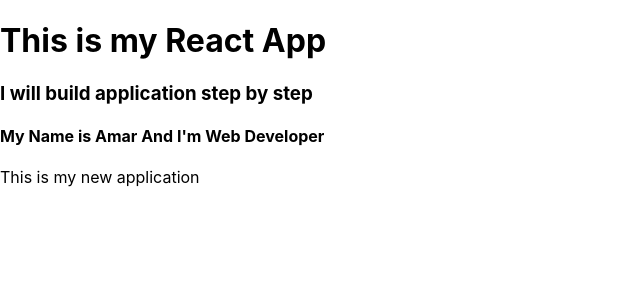
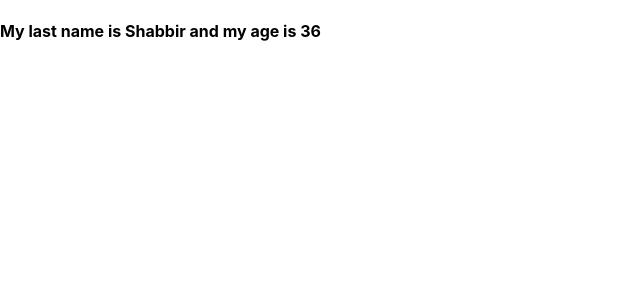
Before and after one commit to meandcloud/React-Apps, a React (Create React App) app in the folder project001/: page / in a window 1280 px wide. Shown: the top 300 px of the page, without its empty margins (0-640 px from the left). Built offline with nearby package versions, Linux system fonts and the light colour scheme; the HTML template or start-up script is replaced by a standard one.

Commit message:
Updated project001

```diff
--- a/project001/package.json
+++ b/project001/package.json
@@ -38,11 +38,5 @@
   "devDependencies": {
     "git-scripts": "^0.4.3",
     "surge": "^0.22.1"
-  },
-  "git": {
-    "scripts": {
-      "pre-push": "surge --project ./ --domain sportworld.surge.sh"
-}
-
   }
 }
--- a/project001/src/App.js
+++ b/project001/src/App.js
@@ -1,14 +1,27 @@
 import './App.css';
+import Example1_Props from './Components/Example1_Props'
+import Example2_Hello from './Components/Example2_Hello'
 
 function App() {
+
+
+
+
   return (
     <div>
-        <h1>This is my React App</h1>
-        <h3>I will build application step by step</h3>
-        <h4>My Name is Amar And I'm Web Developer</h4>
-        <p>
-          This is my new application
-        </p>
+        {/* Example 1 */}
+        {/* <Example1_Props fname="Amar" age="36" /> */}
+
+        {/* Example2 */}
+        <Example1_Props fname="Amar" age={36-6} />
+
+        {/* <br />
+        <Example2_Hello firstName="Amar" /> */}
+
+
+
+
+
     </div>
   );
 }
--- /dev/null
+++ b/project001/src/Components/Example1_Props.js
@@ -0,0 +1,18 @@
+import React from 'react'
+
+function Example1_Props(props){
+
+    let user = {lname: "Shabbir", age: 36}
+
+    return(
+        <>
+            {/* <h3>My Name is {props.fname}</h3>
+            <h3>My age is {props.age - 5}</h3> */}
+
+            <h4>My last name is {user.lname} and my age is {user.age}</h4>
+
+        </>
+    )
+}
+
+export default Example1_Props
--- /dev/null
+++ b/project001/src/Components/Example2_Hello.js
@@ -0,0 +1,16 @@
+import React from 'react'
+
+function Example2_Hello({firstName}){
+    return(
+        <>
+
+            <p>
+                This is the paragraph which is coming from hello.js {firstName}
+            </p>
+
+
+        </>
+    )
+}
+
+export default Example2_Hello
```
